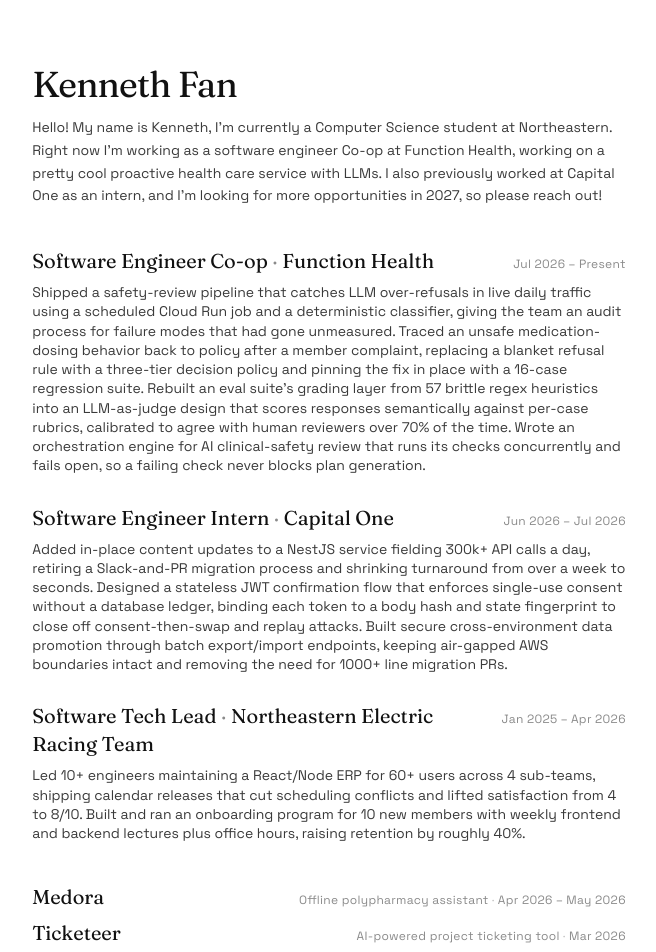
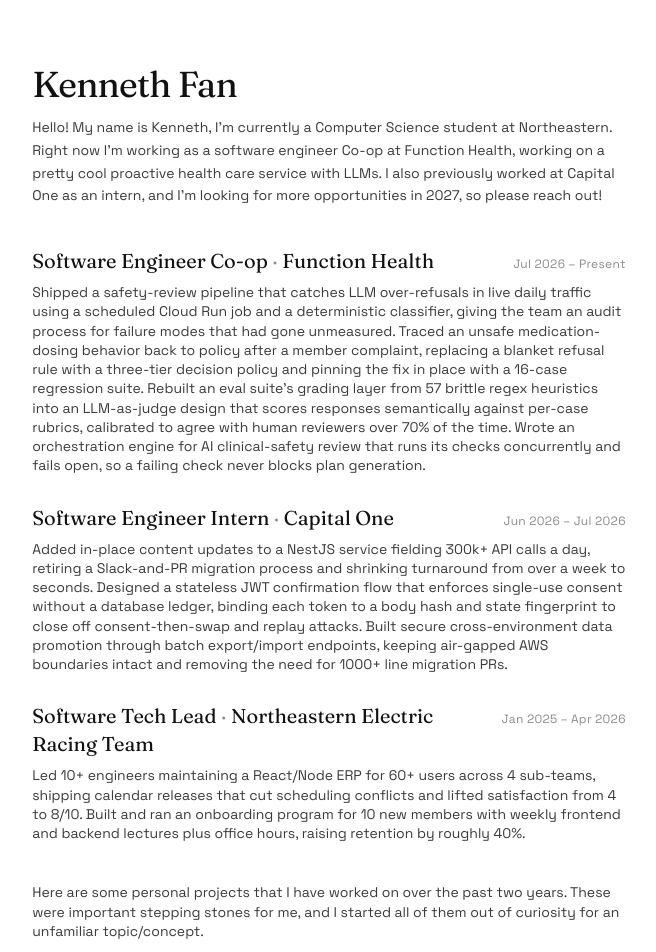
Before and after one commit to Wallfou/personal-website, a Next.js app: page / in a window 1280 px wide. Shown: the top 952 px of the page, without its empty margins (311-967 px from the left). Built offline with nearby package versions, Linux system fonts and the light colour scheme.

Commit message:
Add projects intro paragraph and drop project dates

```diff
--- a/src/app/page.tsx
+++ b/src/app/page.tsx
@@ -35,6 +35,11 @@
 
       {/* projects */}
       <section id="projects" className="mb-10">
+        <p className="text-sm leading-snug text-[#3a3a3a] mb-4">
+          Here are some personal projects that I have worked on over the past two
+          years. These were important stepping stones for me, and I started all of
+          them out of curiosity for an unfamiliar topic/concept.
+        </p>
         <div className="space-y-2">
           {projects.map((project) => (
             <div
@@ -50,8 +55,7 @@
                 {project.title}
               </a>
               <span className="text-xs tracking-wide whitespace-nowrap text-[#8a8a8a]">
-                {project.subtitle} <span className="text-[#c0c0c0]">·</span>{" "}
-                {project.date}
+                {project.subtitle}
               </span>
             </div>
           ))}
```
